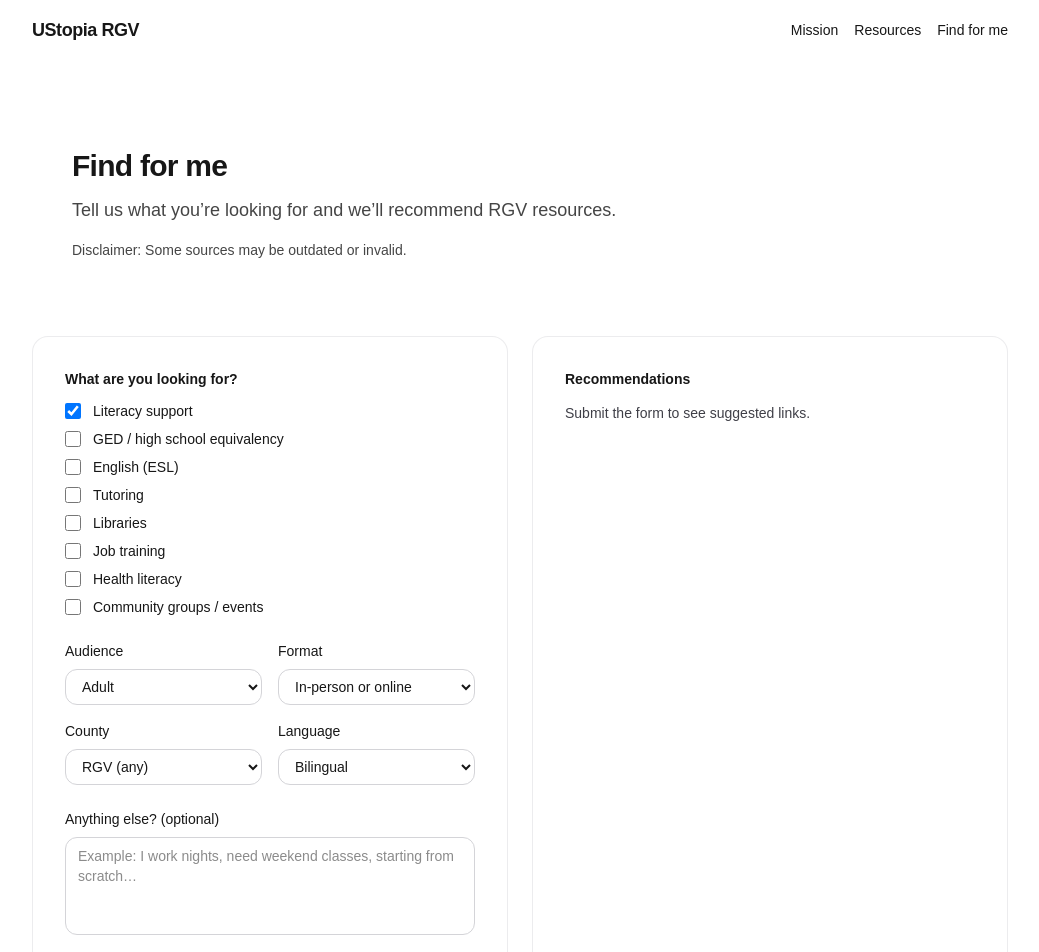
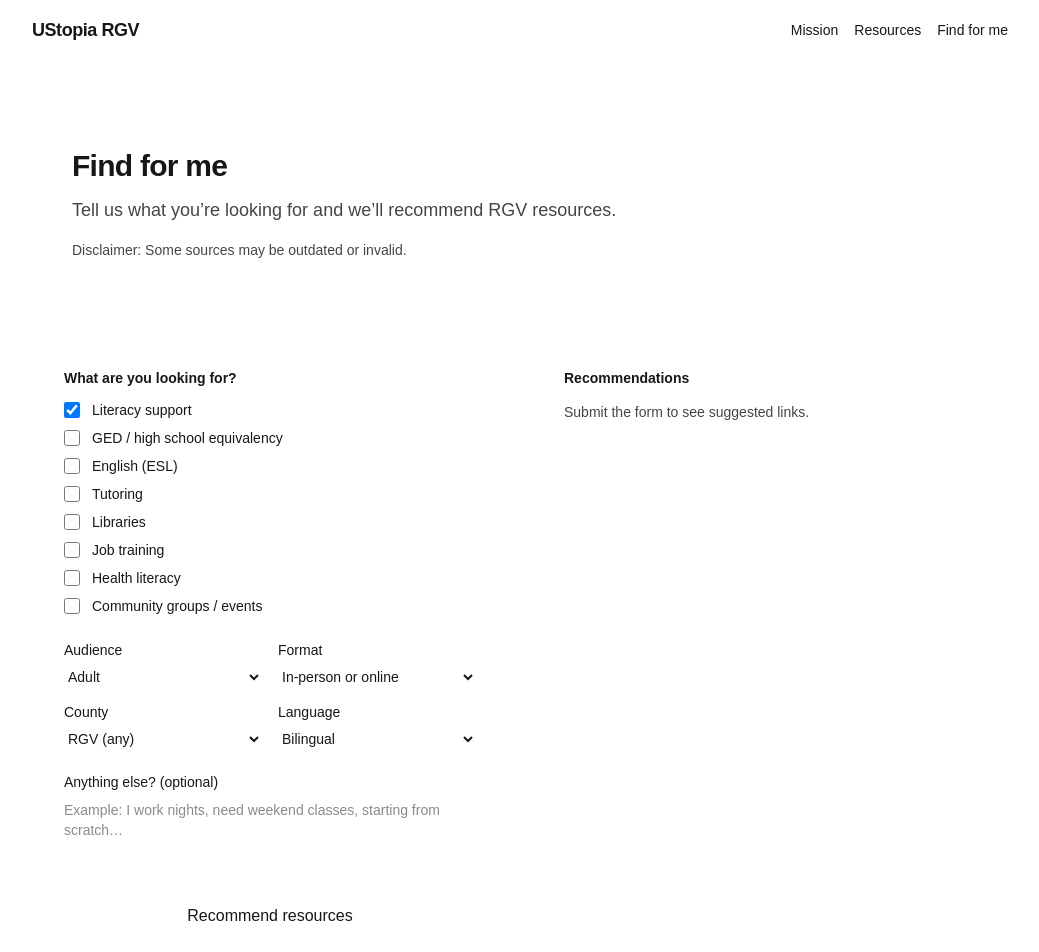
Before and after one commit to 777isabella/fronterahacks, a Next.js app: page /find in a window 1280 px wide. Shown: the top 952 px of the page, without its empty margins (120-1159 px from the left). Built offline with nearby package versions, Linux system fonts and the light colour scheme.

Commit message:
Add files via upload

```diff
--- a/src/app/find/ui/FindForm.tsx
+++ b/src/app/find/ui/FindForm.tsx
@@ -77,7 +77,7 @@ export default function FindForm() {
     <div className="grid gap-6 md:grid-cols-2">
       <form
         onSubmit={onSubmit}
-        className="rounded-2xl border border-zinc-200/70 bg-white p-8 dark:border-white/10 dark:bg-zinc-950"
+        className="aero-panel-soft p-8"
       >
         <fieldset className="space-y-3">
           <legend className="text-sm font-semibold">What are you looking for?</legend>
@@ -95,7 +95,7 @@ export default function FindForm() {
                         return prev.filter((c) => c !== opt.value);
                       });
                     }}
-                    className="h-4 w-4"
+                    className="h-4 w-4 accent-[color:var(--aero-water-2)]"
                   />
                   {opt.label}
                 </label>
@@ -110,7 +110,7 @@ export default function FindForm() {
             <select
               value={audience}
               onChange={(e) => setAudience(e.target.value as typeof audience)}
-              className="rounded-xl border border-zinc-300 bg-white px-3 py-2 dark:border-white/20 dark:bg-zinc-900"
+              className="aero-input"
             >
               <option value="adult">Adult</option>
               <option value="youth">Youth</option>
@@ -124,7 +124,7 @@ export default function FindForm() {
             <select
               value={format}
               onChange={(e) => setFormat(e.target.value as typeof format)}
-              className="rounded-xl border border-zinc-300 bg-white px-3 py-2 dark:border-white/20 dark:bg-zinc-900"
+              className="aero-input"
             >
               <option value="both">In-person or online</option>
               <option value="in_person">In-person</option>
@@ -137,7 +137,7 @@ export default function FindForm() {
             <select
               value={county}
               onChange={(e) => setCounty(e.target.value as typeof county)}
-              className="rounded-xl border border-zinc-300 bg-white px-3 py-2 dark:border-white/20 dark:bg-zinc-900"
+              className="aero-input"
             >
               <option value="rgv">RGV (any)</option>
               <option value="cameron">Cameron</option>
@@ -152,7 +152,7 @@ export default function FindForm() {
             <select
               value={language}
               onChange={(e) => setLanguage(e.target.value as typeof language)}
-              className="rounded-xl border border-zinc-300 bg-white px-3 py-2 dark:border-white/20 dark:bg-zinc-900"
+              className="aero-input"
             >
               <option value="bilingual">Bilingual</option>
               <option value="english">English</option>
@@ -167,7 +167,7 @@ export default function FindForm() {
             value={notes}
             onChange={(e) => setNotes(e.target.value)}
             rows={4}
-            className="resize-none rounded-xl border border-zinc-300 bg-white px-3 py-2 dark:border-white/20 dark:bg-zinc-900"
+            className="aero-input resize-none"
             placeholder="Example: I work nights, need weekend classes, starting from scratch…"
           />
         </label>
@@ -175,7 +175,7 @@ export default function FindForm() {
         <button
           type="submit"
           disabled={!canSubmit}
-          className="mt-6 inline-flex w-full items-center justify-center rounded-full bg-zinc-900 px-6 py-3 text-sm font-semibold text-white hover:bg-zinc-700 disabled:opacity-50 dark:bg-white dark:text-black dark:hover:bg-zinc-200"
+          className="aero-btn-primary mt-6 w-full disabled:opacity-50"
         >
           {loading ? "Thinking…" : "Recommend resources"}
         </button>
@@ -187,10 +187,10 @@ export default function FindForm() {
         ) : null}
       </form>
 
-      <div className="rounded-2xl border border-zinc-200/70 bg-white p-8 dark:border-white/10 dark:bg-zinc-950">
+      <div className="aero-panel-soft p-8">
         <h2 className="text-sm font-semibold">Recommendations</h2>
         {!data ? (
-          <p className="mt-3 text-sm leading-6 text-zinc-700 dark:text-zinc-300">
+          <p className="mt-3 text-sm leading-6 opacity-80">
             Submit the form to see suggested links.
           </p>
         ) : (
@@ -201,18 +201,18 @@ export default function FindForm() {
                 href={r.url}
                 target="_blank"
                 rel="noreferrer"
-                className="block rounded-2xl border border-zinc-200/70 p-5 hover:bg-zinc-50 dark:border-white/10 dark:hover:bg-white/5"
+                className="aero-link-card"
               >
                 <div className="flex items-start justify-between gap-4">
                   <div className="text-sm font-semibold">{r.title}</div>
-                  <div className="rounded-full bg-zinc-100 px-3 py-1 text-xs text-zinc-700 dark:bg-white/10 dark:text-zinc-200">
+                  <div className="aero-chip">
                     {r.confidence}
                   </div>
                 </div>
-                <div className="mt-2 text-sm leading-6 text-zinc-700 dark:text-zinc-300">
+                <div className="mt-2 text-sm leading-6 opacity-80">
                   {r.reason}
                 </div>
-                <div className="mt-3 text-xs text-zinc-500 dark:text-zinc-400">
+                <div className="mt-3 text-xs opacity-70">
                   {r.url}
                 </div>
               </a>
```
